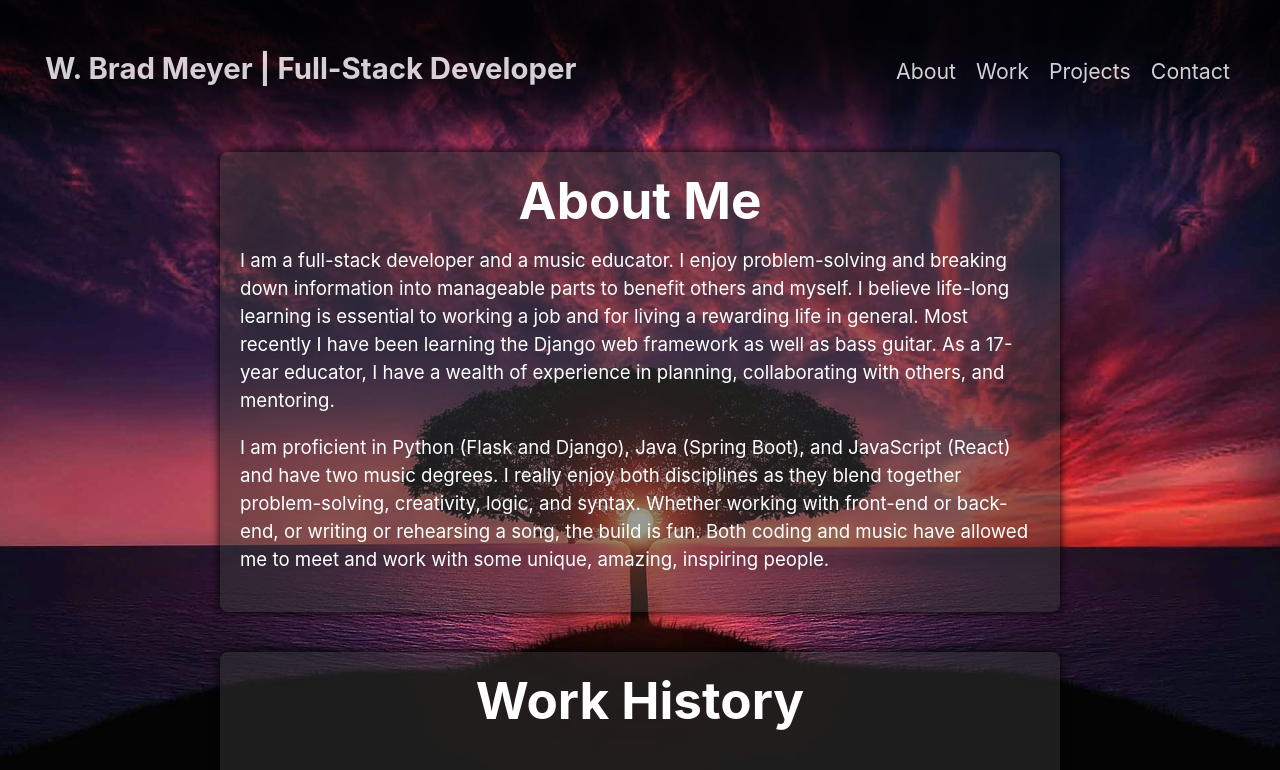
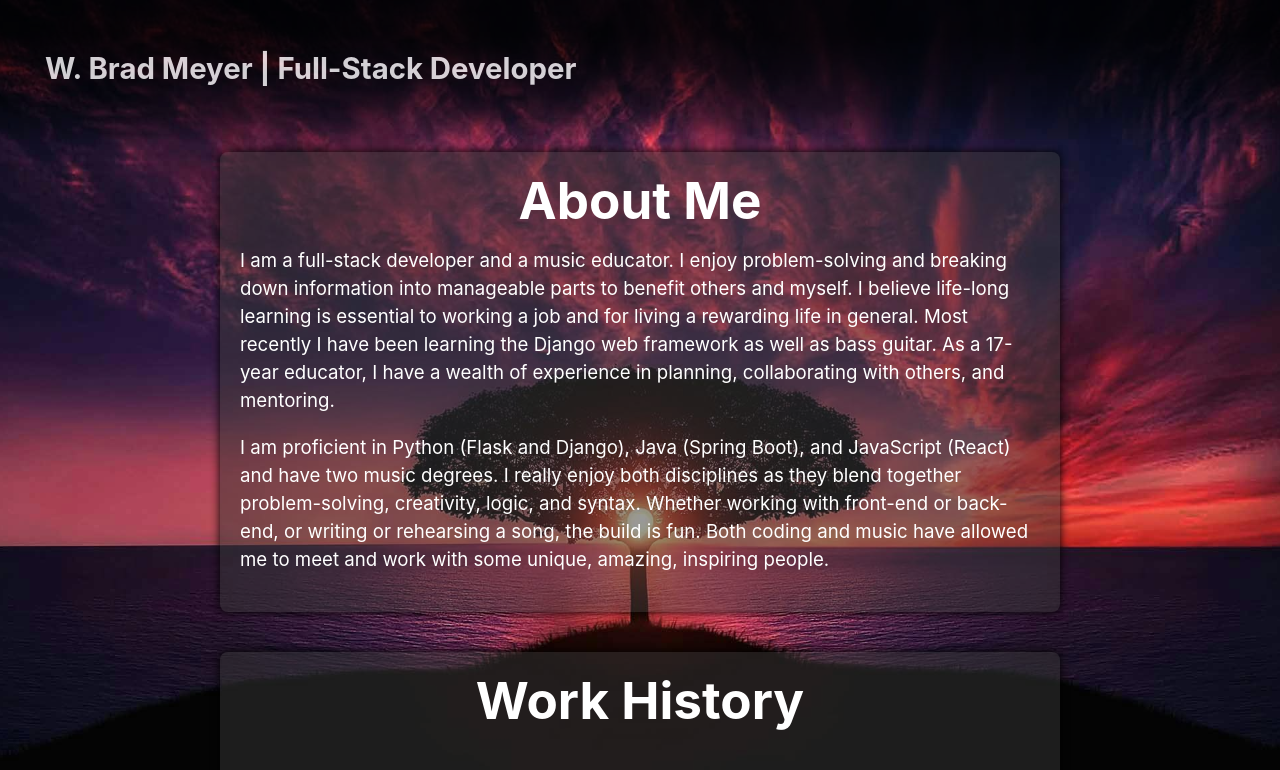
Before and after one commit to Wbradmeyer/vitePortfolio, a Vue app: page / in a window 1280 px wide. Shown: the top 770 px of the page. Built offline with nearby package versions, Linux system fonts and the light colour scheme.

Commit message:
link target 3

```diff
--- a/src/components/NavBar.vue
+++ b/src/components/NavBar.vue
@@ -52,7 +52,7 @@ h2 {
   font-size: 16pt;
 }
 
-.link:target {
+.link {
   position: relative;
   top: -120px;
 }
```
